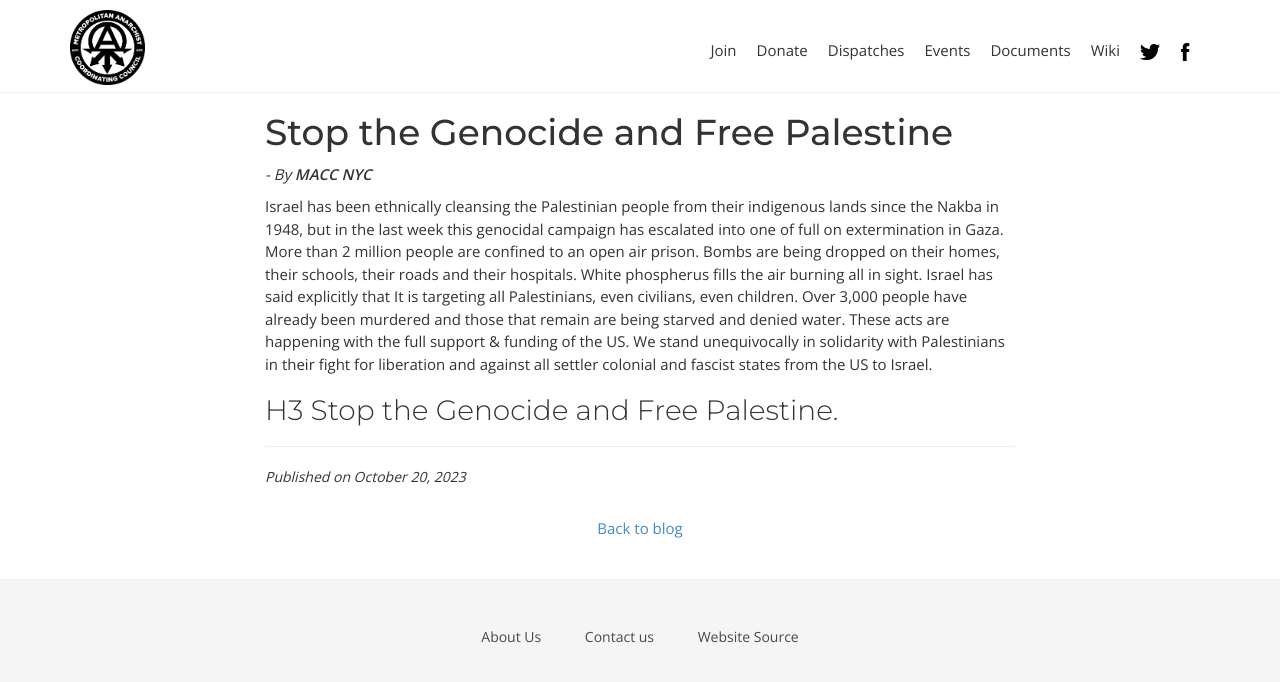
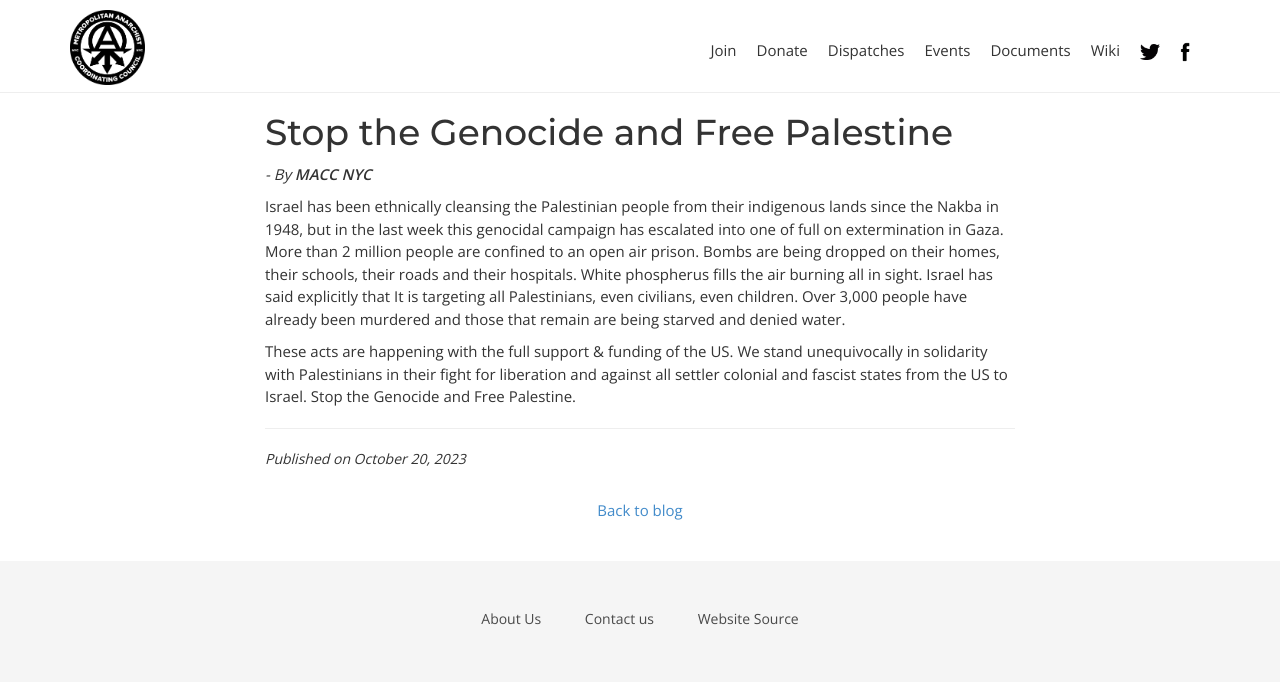
Before and after one commit to MACCNYC/maccnyc.github.io, a Jekyll site: the page built from _posts/2023-10-20-statement-on-Gaza.md, in a window 1280 px wide. Shown: the top 682 px of the page. Built offline with Jekyll 4.4.1, drawn with Linux system fonts in a browser that asks for light colours; some web fonts are replaced.

```diff
--- a/_posts/2023-10-20-statement-on-Gaza.md
+++ b/_posts/2023-10-20-statement-on-Gaza.md
@@ -10,6 +10,7 @@ but in the last week this genocidal campaign has escalated into one of full on e
 More than 2 million people are confined to an open air prison. Bombs are being dropped on their homes, their schools, their roads and their hospitals.
 White phospherus fills the air burning all in sight. Israel has said explicitly that It is targeting all Palestinians, even civilians, even children.
 Over 3,000 people have already been murdered and those that remain are being starved and denied water.
+
 These acts are happening with the full support & funding of the US.
 We stand unequivocally in solidarity with Palestinians in their fight for liberation and against all settler colonial and fascist states from the US to Israel.
-### H3 Stop the Genocide and Free Palestine.
+Stop the Genocide and Free Palestine.
```
